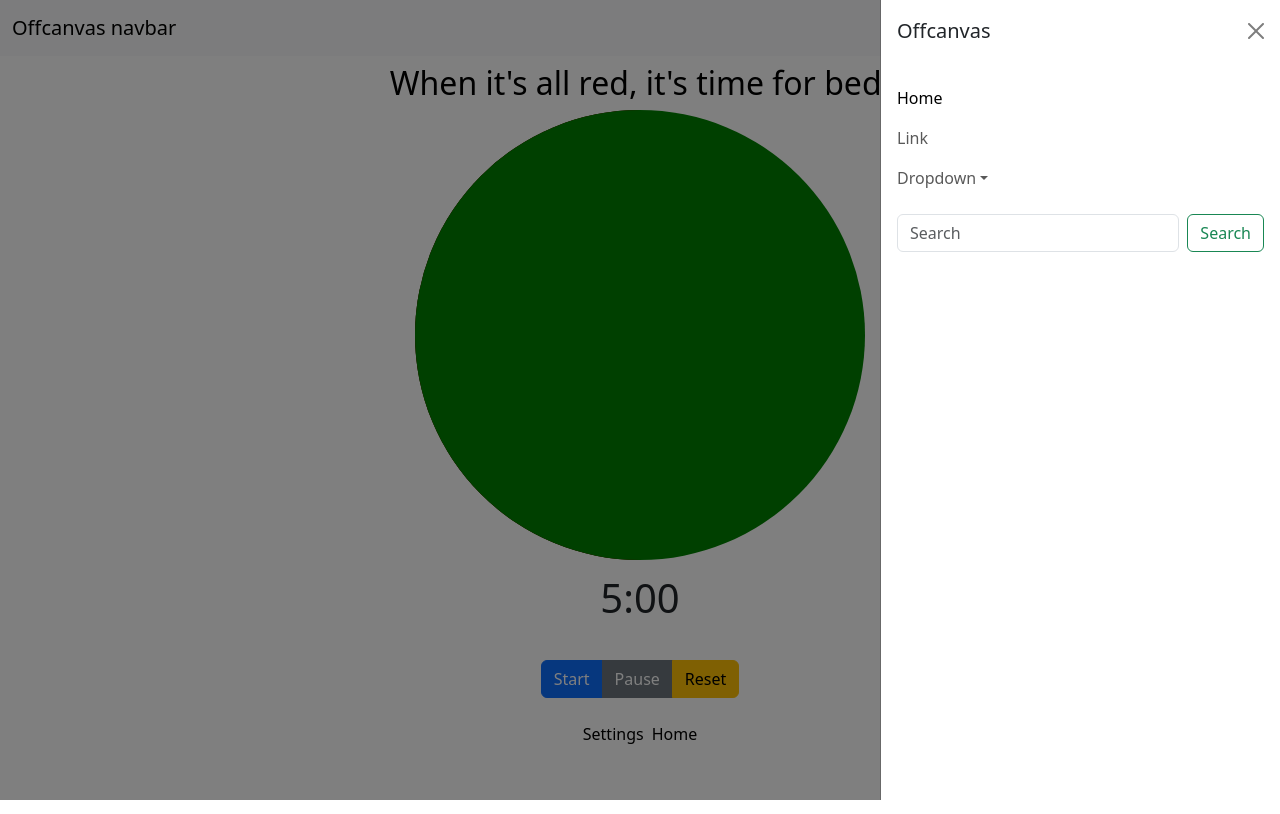
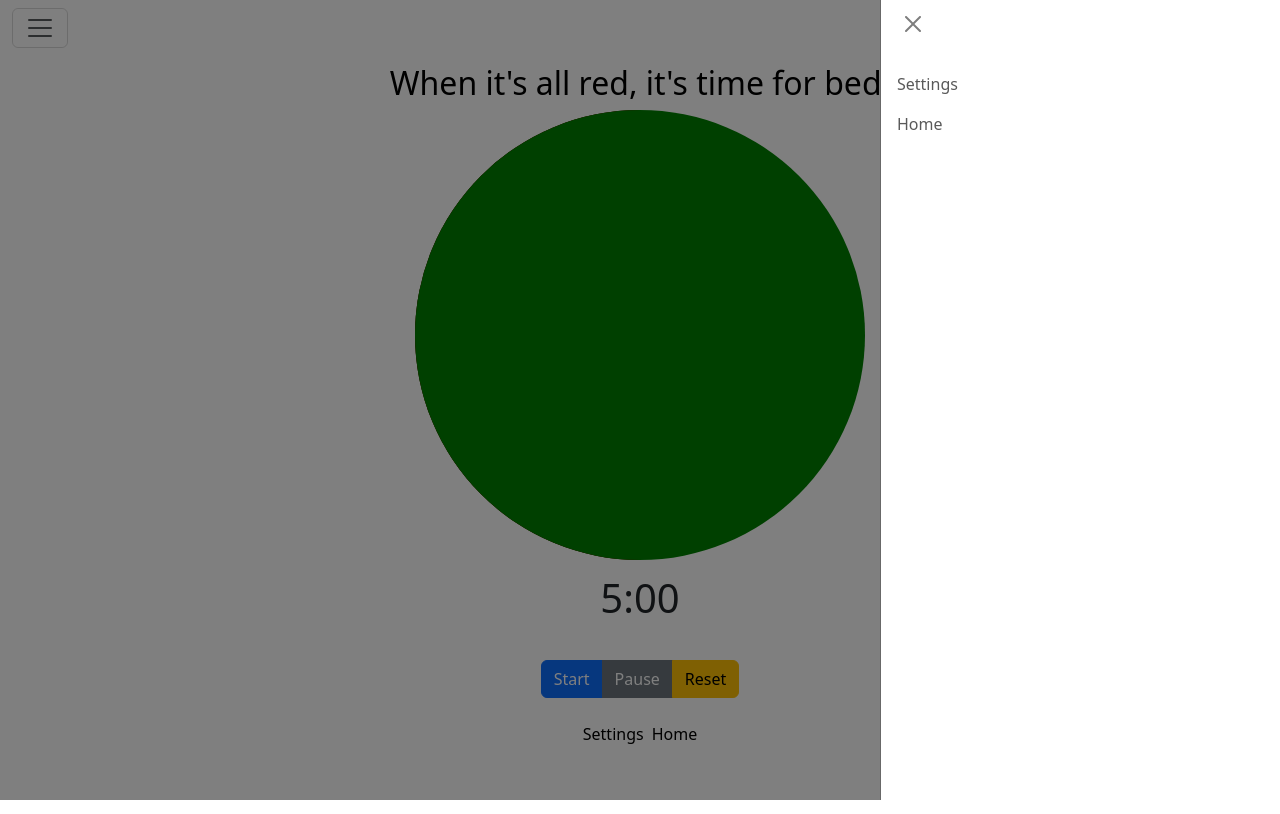
Before and after one commit to kristeehan/kid-countdown-clock-react, a React (Vite) app: page / in a window 1280 px wide. Both pictures are taken after a click on the button "Toggle navigation". Built offline with nearby package versions, Linux system fonts and the light colour scheme.

Commit message:
nav bar progress

```diff
--- a/src/App.tsx
+++ b/src/App.tsx
@@ -16,11 +16,8 @@ function KidCountDownClock() {
             {headline}
           </Link>
         </h1>
-        <nav className="navbar bg-body-tertiary fixed-top">
+        <nav className="navbar bg-body fixed-top">
           <div className="container-fluid">
-            <a className="navbar-brand" href="#">
-              Offcanvas navbar
-            </a>
             <button
               className="navbar-toggler"
               type="button"
@@ -33,14 +30,11 @@ function KidCountDownClock() {
             </button>
             <div
               className="offcanvas offcanvas-end"
-              tabIndex="-1"
+              tabIndex={-1}
               id="offcanvasNavbar"
               aria-labelledby="offcanvasNavbarLabel"
             >
               <div className="offcanvas-header">
-                <h5 className="offcanvas-title" id="offcanvasNavbarLabel">
-                  Offcanvas
-                </h5>
                 <button
                   type="button"
                   className="btn-close"
@@ -51,58 +45,16 @@ function KidCountDownClock() {
               <div className="offcanvas-body">
                 <ul className="navbar-nav justify-content-end flex-grow-1 pe-3">
                   <li className="nav-item">
-                    <a className="nav-link active" aria-current="page" href="#">
-                      Home
-                    </a>
+                    <Link className="nav-link" to="/settings">
+                      Settings
+                    </Link>
                   </li>
                   <li className="nav-item">
-                    <a className="nav-link" href="#">
-                      Link
-                    </a>
-                  </li>
-                  <li className="nav-item dropdown">
-                    <a
-                      className="nav-link dropdown-toggle"
-                      href="#"
-                      role="button"
-                      data-bs-toggle="dropdown"
-                      aria-expanded="false"
-                    >
-                      Dropdown
-                    </a>
-                    <ul className="dropdown-menu">
-                      <li>
-                        <a className="dropdown-item" href="#">
-                          Action
-                        </a>
-                      </li>
-                      <li>
-                        <a className="dropdown-item" href="#">
-                          Another action
-                        </a>
-                      </li>
-                      <li>
-                        <hr className="dropdown-divider" />
-                      </li>
-                      <li>
-                        <a className="dropdown-item" href="#">
-                          Something else here
-                        </a>
-                      </li>
-                    </ul>
+                    <Link className="nav-link" to="/">
+                      Home
+                    </Link>
                   </li>
                 </ul>
-                <form className="d-flex mt-3" role="search">
-                  <input
-                    className="form-control me-2"
-                    type="search"
-                    placeholder="Search"
-                    aria-label="Search"
-                  />
-                  <button className="btn btn-outline-success" type="submit">
-                    Search
-                  </button>
-                </form>
               </div>
             </div>
           </div>
--- a/src/style.css
+++ b/src/style.css
@@ -143,6 +143,7 @@ h1 {
 
   h1 {
     font-size: 1.5rem;
+    margin-top: 72px;
   }
 
   .wrapper {
@@ -152,5 +153,6 @@ h1 {
     background: green;
     border-radius: 50%;
     box-sizing: border-box;
+    margin-top: 24px;
   }
 }
```
